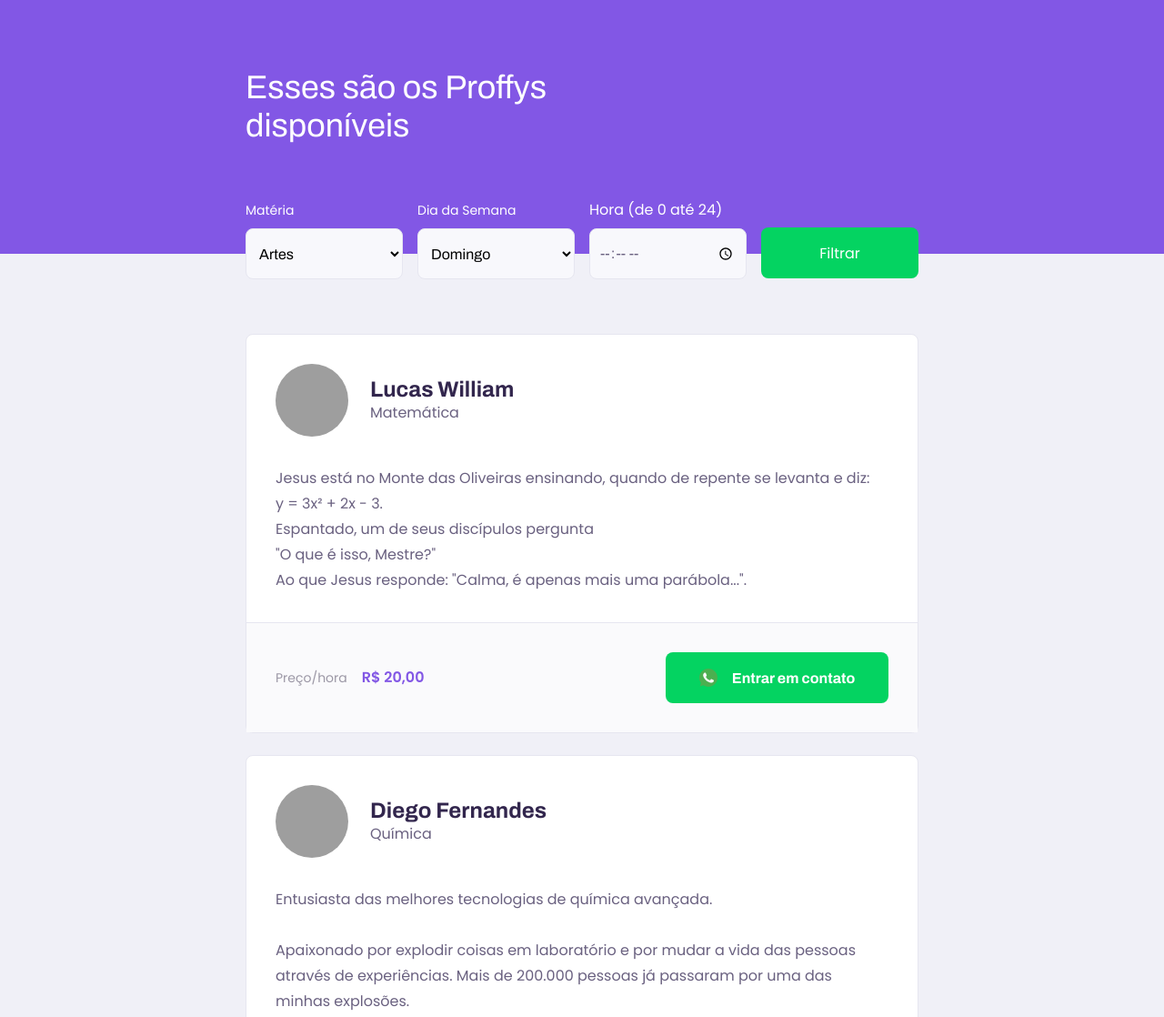
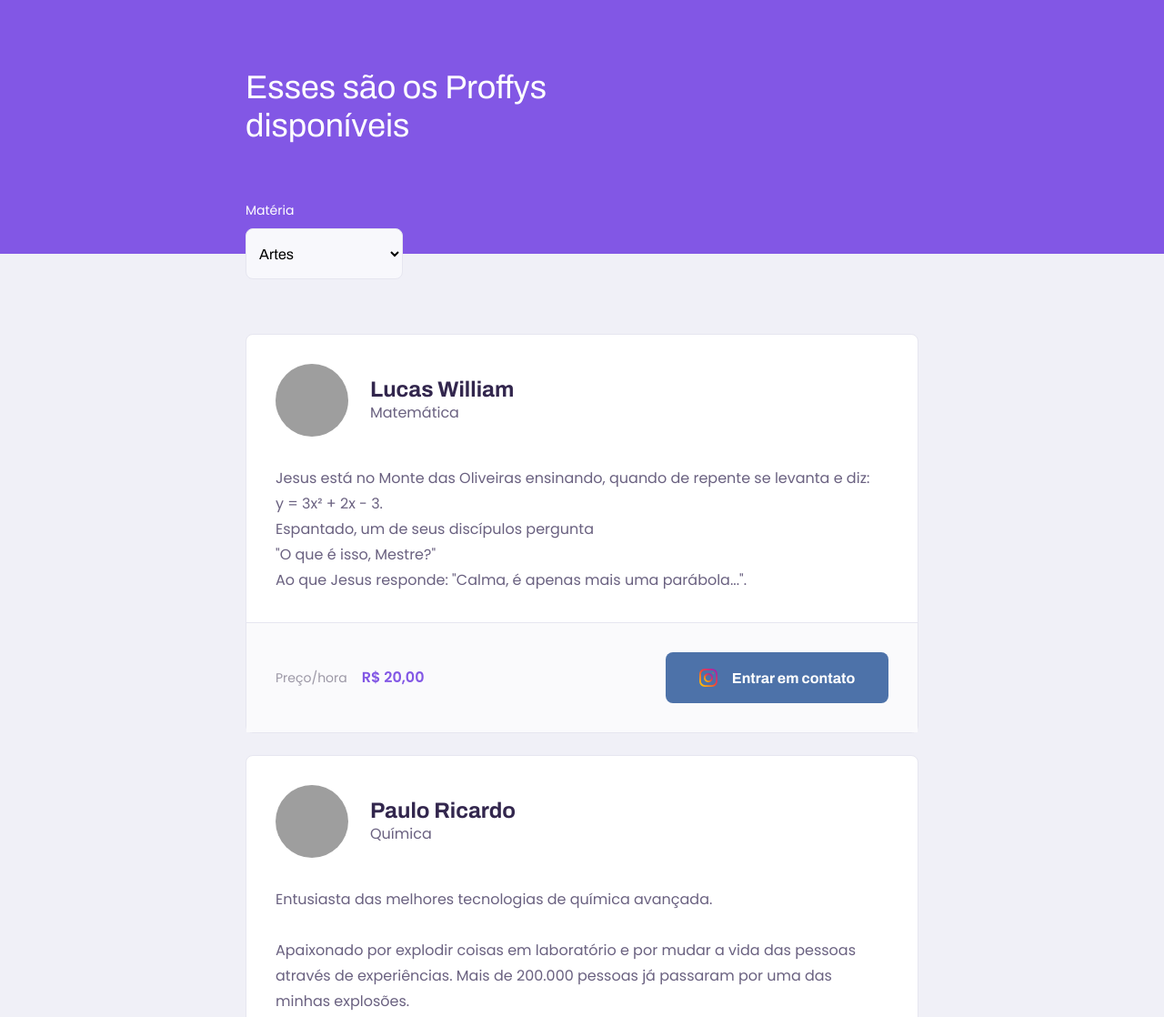
Before and after one commit to lucaswilliamgomes/NextLevelWeek-ProffyWeb, a plain HTML site: page study.html in a window 1280 px wide. Shown: the part 61-1179 px from the top of the page at 91% size. Drawn offline with Linux system fonts and the light colour scheme; grey boxes are pictures that could not be loaded.

Commit message:
delete markup hours

```diff
--- a/study.html
+++ b/study.html
@@ -49,27 +49,6 @@
                             </select>
                         </div>
 
-                        <div class="select-block">
-                            <label for="weekday">Dia da Semana</label>
-                            <select name="weekday" id="weekday">
-                                <option value="" disabled="" hidden="">Selecione uma opção</option>
-                                <option value="1">Domingo</option>
-                                <option value="2">Segunda-Feira</option>
-                                <option value="3">Terça-Feira</option>
-                                <option value="4">Quarta-Feira</option>
-                                <option value="5">Quinta-Feira</option>
-                                <option value="6">Sexta-Feira</option>
-                                <option value="7">Sábado</option>
-                            </select>
-                        </div>
-
-                        <div class="input-block">
-                            <label for="time">Hora (de 0 até 24)</label>
-                            <input name="time" id="time" type="time">
-                        </div>
-                        <button type="submit">Filtrar</button>
-
-
                     </form>
 
                 </div>
@@ -99,7 +78,7 @@
                         <p>Preço/hora<strong>R$ 20,00</strong>
                         </p>
                         <button type="button">
-                            <img src="/images/icons/whatsapp.svg" alt="Whatsapp">Entrar em contato
+                            <img src="/images/icons/instagram-logo.svg" alt="Whatsapp">Entrar em contato
                         </button>
                     </footer>
                 </article>
@@ -107,10 +86,10 @@
                 <article class="teacher-item">
                     <header>
                         <img
-                            src="https://avatars2.githubusercontent.com/u/2254731?s=460&amp;u=0ba16a79456c2f250e7579cb388fa18c5c2d7d65&amp;v=4"
-                            alt="Diego Fernandes">
+                            src="https://scontent.fthe8-1.fna.fbcdn.net/v/t1.0-9/95013607_2368686556763351_6136717429360820224_o.jpg?_nc_cat=102&_nc_sid=09cbfe&_nc_ohc=X-OGT5S5o24AX_LZUYf&_nc_ht=scontent.fthe8-1.fna&oh=506a2b63f96b3b6672c0c12c184827ec&oe=5F4FB527"
+                            alt="Paulo Ricardo">
                         <div>
-                            <strong>Diego Fernandes</strong>
+                            <strong>Paulo Ricardo</strong>
                             <span>Química</span>
                         </div>
                     </header>
@@ -121,7 +100,7 @@
                         <p>Preço/hora<strong>R$ 20,00</strong>
                         </p>
                         <button type="button">
-                            <img src="/images/icons/whatsapp.svg" alt="Whatsapp">Entrar em contato
+                            <img src="/images/icons/instagram-logo.svg" alt="Whatsapp">Entrar em contato
                         </button>
                     </footer>
                 </article>
--- a/styles/partials/page-study.css
+++ b/styles/partials/page-study.css
@@ -59,11 +59,6 @@
     border-radius: 50%;
 }
 
-.teacher-item header img {
-    width: 8rem;
-    height: 8rem;
-    border-radius: 50%;
-}
 
 .teacher-item header div {
     margin-left: 2.4rem;
@@ -114,7 +109,7 @@
 .teacher-item footer button {
     width: 20rem;
     height: 5.6rem;
-    background: var(--color-secondary);
+    background: rgba(27, 74, 145, 0.774);
     color: var(--color-button-text);
 
     border: 0;
@@ -128,12 +123,17 @@
 
     text-decoration: none;
 
-    transition: background 0,2s;
+    transition: background 0.4s;
     margin-left: 1.6rem;
 }
 
 .teacher-item footer button:hover {
-    background-color: var(--color-secondary-dark);
+    background: rgba(53, 102, 177, 0.774);
+}
+
+.teacher-item footer button img {
+    height: 2rem;
+    width: 2rem;
 }
 
 @media (min-width: 700px) {
```
Also changed, not shown: images/icons/instagram-logo.svg (added).
